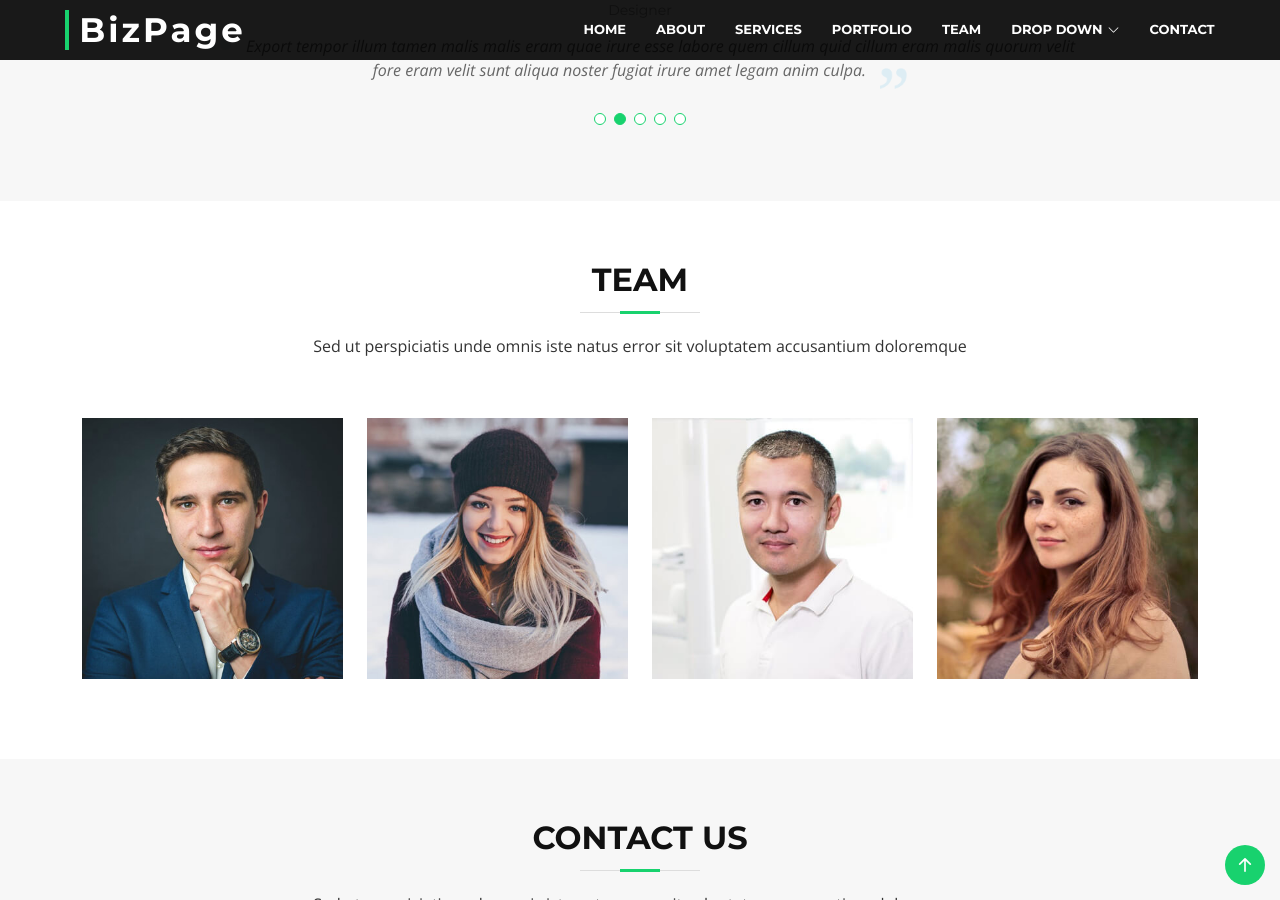
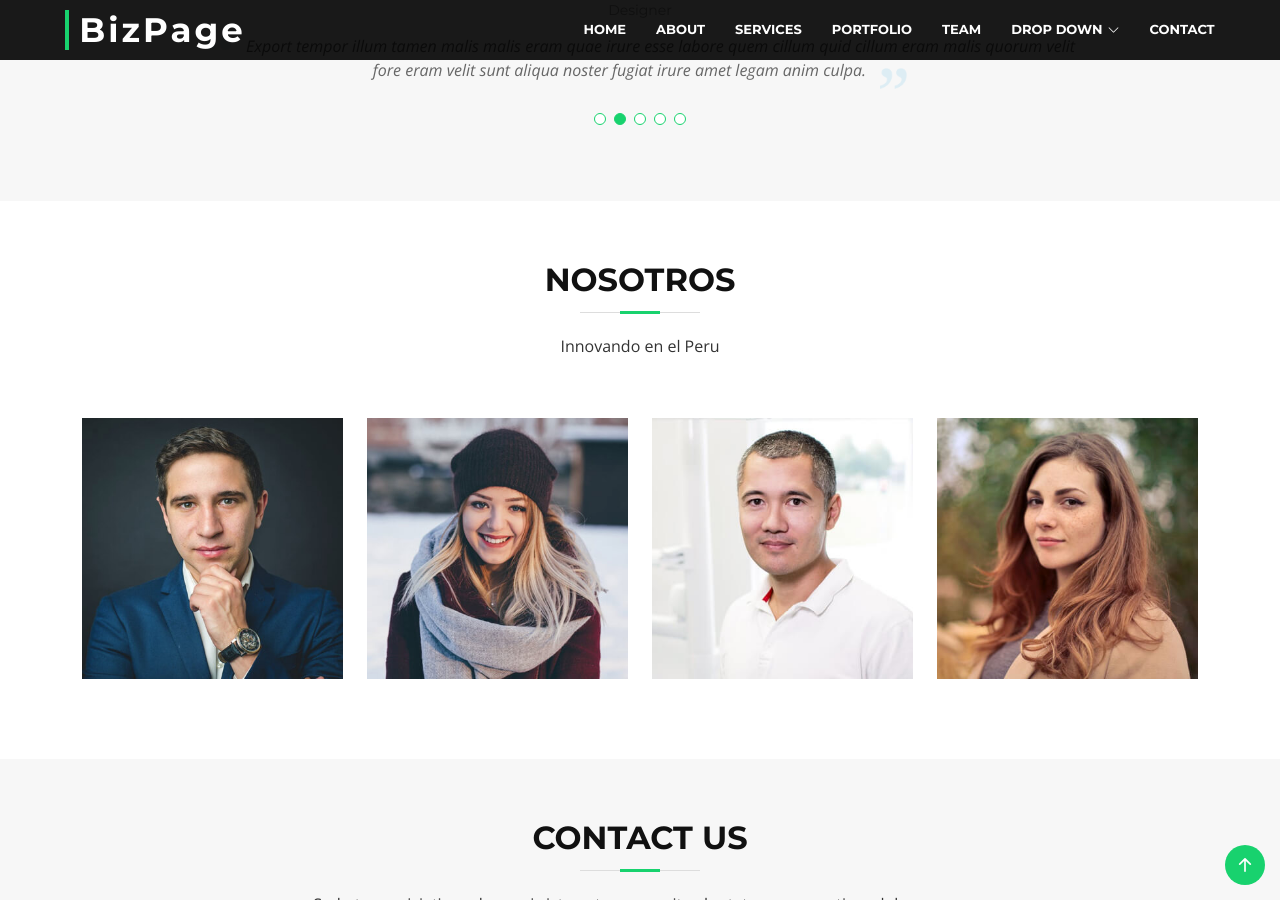
Before and after one commit to grupo7-Biodiseno/grupo7-Biodiseno.github.io, a Jekyll site: the page index.html, which Jekyll copies as it is, in a window 1280 px wide and 900 px high, scrolled down 5997 px. Built offline with Jekyll 4.4.1, drawn with Linux system fonts in a browser that asks for light colours; Markdown is read by kramdown in place of the engine named in the settings; some of the changed lines change nothing that is shown.

Commit message:
namesteam

```diff
--- a/index.html
+++ b/index.html
@@ -647,8 +647,8 @@
     <section id="team">
       <div class="container" data-aos="fade-up">
         <div class="section-header">
-          <h3>Team</h3>
-          <p>Sed ut perspiciatis unde omnis iste natus error sit voluptatem accusantium doloremque</p>
+          <h3>Nosotros</h3>
+          <p>Innovando en el Peru</p>
         </div>
 
         <div class="row">
@@ -658,7 +658,7 @@
               <img src="assets/img/team-1.jpg" class="img-fluid" alt="">
               <div class="member-info">
                 <div class="member-info-content">
-                  <h4>Walter White</h4>
+                  <h4>Diego Segura</h4>
                   <span>Chief Executive Officer</span>
                   <div class="social">
                     <a href=""><i class="bi bi-twitter"></i></a>
@@ -676,7 +676,7 @@
               <img src="assets/img/team-2.jpg" class="img-fluid" alt="">
               <div class="member-info">
                 <div class="member-info-content">
-                  <h4>Sarah Jhonson</h4>
+                  <h4>Dina Quizpe</h4>
                   <span>Product Manager</span>
                   <div class="social">
                     <a href=""><i class="bi bi-twitter"></i></a>
@@ -694,7 +694,7 @@
               <img src="assets/img/team-3.jpg" class="img-fluid" alt="">
               <div class="member-info">
                 <div class="member-info-content">
-                  <h4>William Anderson</h4>
+                  <h4>Fabricio Nava</h4>
                   <span>CTO</span>
                   <div class="social">
                     <a href=""><i class="bi bi-twitter"></i></a>
@@ -712,7 +712,7 @@
               <img src="assets/img/team-4.jpg" class="img-fluid" alt="">
               <div class="member-info">
                 <div class="member-info-content">
-                  <h4>Amanda Jepson</h4>
+                  <h4>Mireilla</h4>
                   <span>Accountant</span>
                   <div class="social">
                     <a href=""><i class="bi bi-twitter"></i></a>
```
